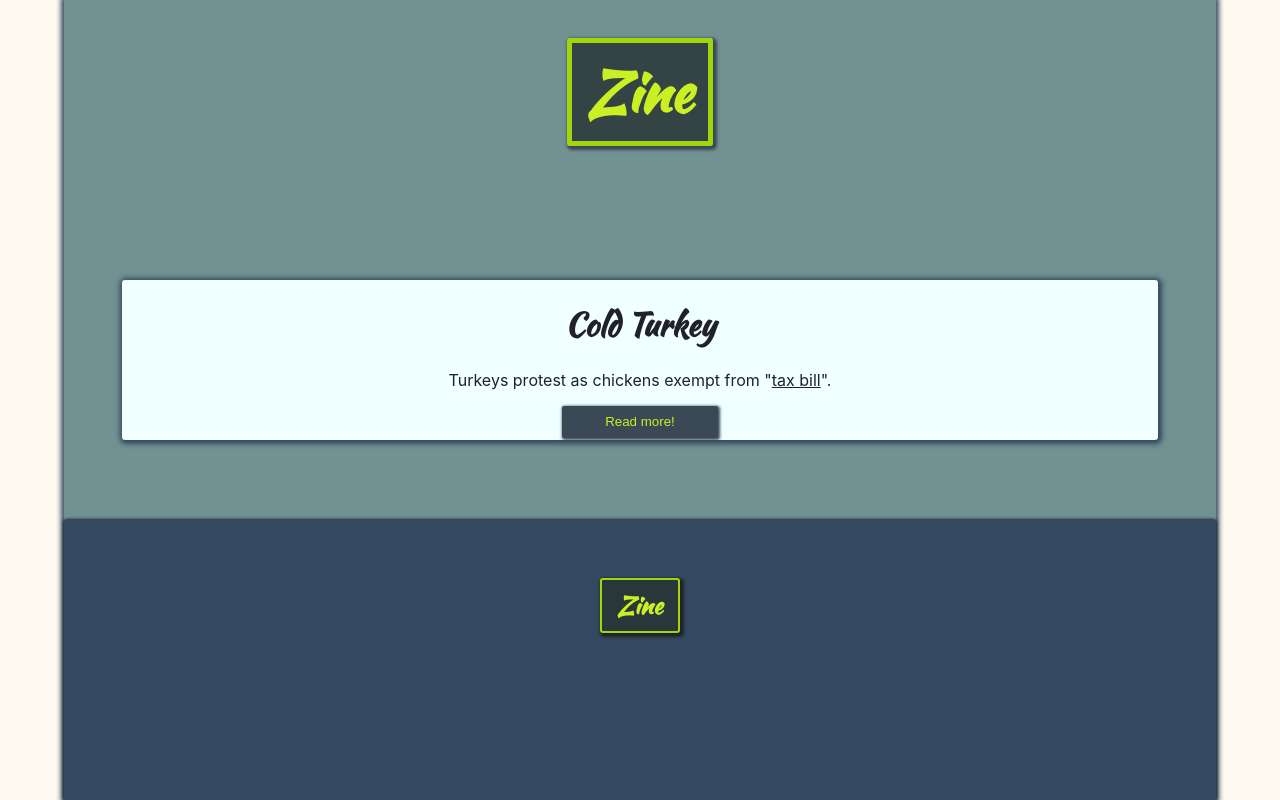
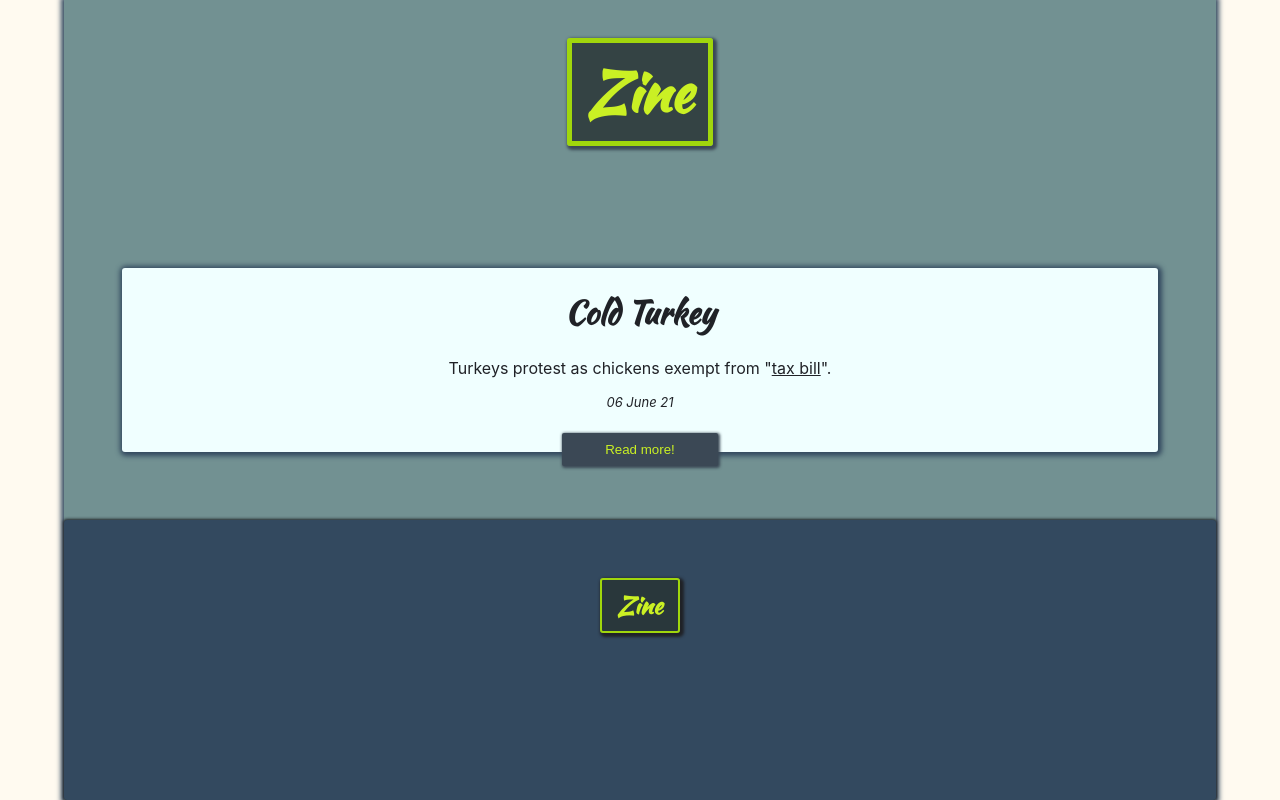
Before and after one commit to Schnarfengargle123/zine, a React (Create React App) app: page / in a window 1280 px wide. Built offline with nearby package versions, Linux system fonts and the light colour scheme.

Commit message:
Resized Article Component

```diff
--- a/src/components/UI/Article.js
+++ b/src/components/UI/Article.js
@@ -8,6 +8,7 @@ function Article() {
         Turkeys protest as chickens exempt from "
         <span className={styles.Sub__title}>tax bill</span>".
       </p>
+      <p className={styles.Article__date}>06 June 21</p>
       {/* <p>
         This is a rather thought provoking and intellectually stimulating story!
       </p> */}
--- a/src/components/UI/Article.module.css
+++ b/src/components/UI/Article.module.css
@@ -1,6 +1,6 @@
 .Article {
     width: 90%;
-    height: 20%;
+    height: 23%;
     border-radius: 3px 3px 3px 3px;
     background-color: azure;
     box-shadow: 1px 1px 5px 3px var(--asphalt);
@@ -11,8 +11,9 @@
 }
 
 .Article__button {
+    margin-top: 1%;
     width: 15%;
-    height: 20%;
+    height: 18%;
     background-color: var(--graphite);
     color: var(--lightzest);
     border-style: none;
@@ -21,6 +22,11 @@
     transition: 180ms;
 }
 
+.Article__date {
+    font-size: small;
+    font-style: italic;
+}
+
 .Article__button:hover {
     cursor: pointer;
     background-color: var(--pine);
```
